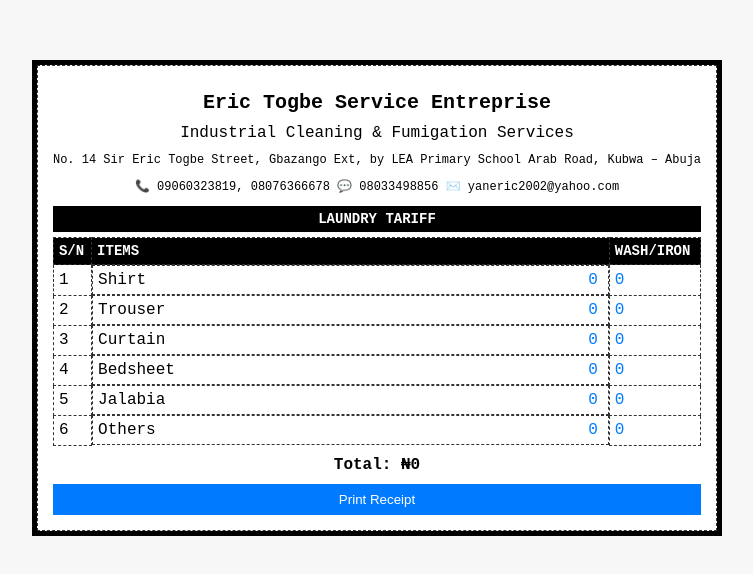
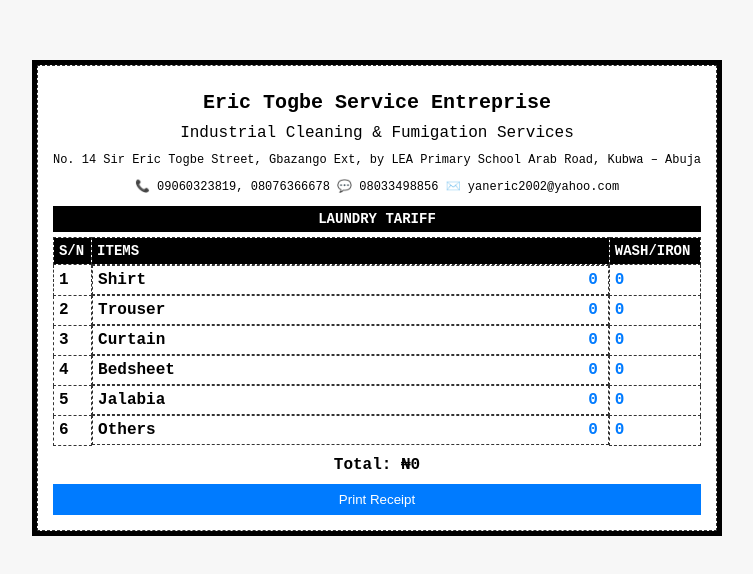
Before and after one commit to Bede-Ozy/thermal-printer-receipt-generator, a plain HTML site: page index.html in a window 1280 px wide. Shown: the part 102-676 px from the top of the page, without its empty margins (263-1016 px from the left). Drawn offline with Linux system fonts and the light colour scheme.

Commit message:
updated list items and tooltip added

```diff
--- a/index.html
+++ b/index.html
@@ -35,32 +35,33 @@
           </tr>
           <tr>
             <td>1</td>
-            <td class="shirt">Shirt <span class="count">0</span></td>
-            <td class="shirt-charge">0</td>
+            <td>Shirt <span class="count">0</span></td>
+            <td class="item-charge">0 <span class="tooltip">enter your charge</span></td>
+
           <tr>
             <td>2</td>
-            <td class="plain-trouser">Trouser <span class="count">0</span></td>
-            <td class="plain-trouser-charge">0</td>
+            <td>Trouser <span class="count">0</span></td>
+            <td class="item-charge">0 <span class="tooltip">enter your charge</span></td>
           </tr>
           <tr>
             <td>3</td>
-            <td class="plain-trouser">Curtain<span class="count">0</span></td>
-            <td class="plain-trouser-charge">0</td>
+            <td>Curtain<span class="count">0</span></td>
+            <td class="item-charge">0<span class="tooltip">enter your charge</span></td>
           </tr>
           <tr>
             <td>4</td>
-            <td class="plain-trouser">Bedsheet <span class="count">0</span></td>
-            <td class="plain-trouser-charge">0</td>
+            <td>Bedsheet <span class="count">0</span></td>
+            <td class="item-charge">0<span class="tooltip">enter your charge</span></td>
           </tr>
           <tr>
             <td>5</td>
-            <td class="plain-trouser">Jalabia <span class="count">0</span></td>
-            <td class="plain-trouser-charge">0</td>
+            <td>Jalabia <span class="count">0</span></td>
+            <td class="item-charge">0<span class="tooltip">enter your charge</span></td>
           </tr>
           <tr>
             <td>6</td>
-            <td class="plain-trouser">Others <span class="count">0</span></td>
-            <td class="plain-trouser-charge">0</td>
+            <td>Others <span class="count">0</span></td>
+            <td class="item-charge">0 <span class="tooltip">enter your charge</span></td>
           </tr>
           <!-- Add rows as needed following the same pattern -->
         </table>
--- a/style.css
+++ b/style.css
@@ -52,6 +52,8 @@ th, td {
   border: 1px dashed #333;
   padding: 5px;
   text-align: left;
+  font-weight: 600;
+  position: relative;
 }
 th { background: #000; color: #fff; font-size: 14px; }
 
@@ -73,6 +75,26 @@ td:nth-child(2) { display: flex; justify-content: space-between; }
     border:1px solid black;
     text-decoration: underline;
 }
+td:hover .tooltip{
+  opacity:1;
+  transform: translateY(25px);
+
+}
+.tooltip{
+  font-size:8px;
+  position:absolute;
+  top:0;
+  opacity:0;
+  z-index:100;
+  transition:all 0.2s ease-in-out;
+  left:0;
+  transform: translateY(35px) translateX(-10px);
+  padding:5px;
+  width:105%;
+  background-color: #fafafa;
+  border-radius:10px;
+  box-shadow: 0px 0px 5px #ccc;
+}
 
 td[class$="-charge"] {
   cursor: pointer;
@@ -81,6 +103,7 @@ td[class$="-charge"] {
 
 td[class$="-charge"]:hover {
     text-decoration: underline;
+    border:2px solid #007bff;
 }
 
 .total-display {
```
